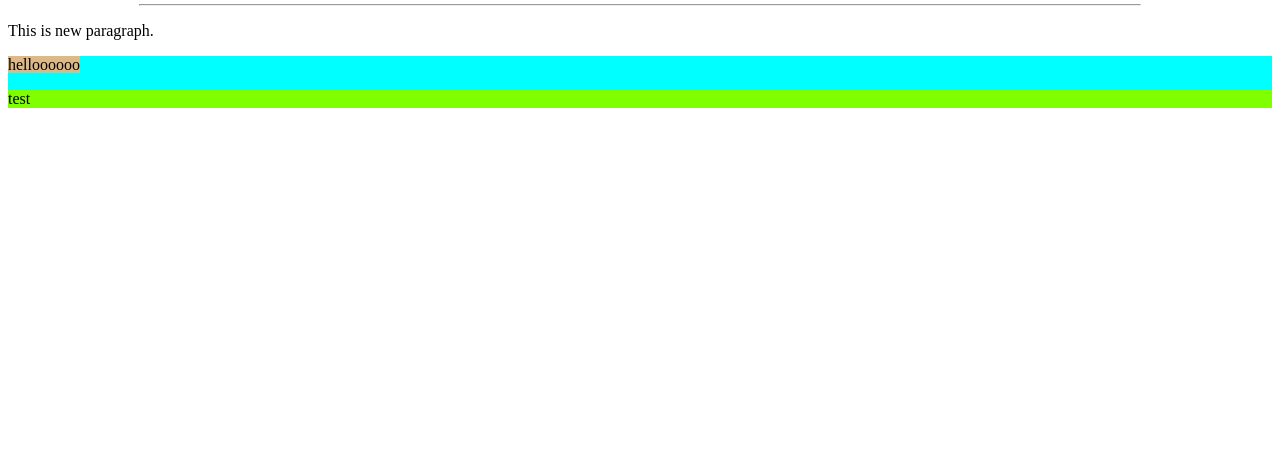
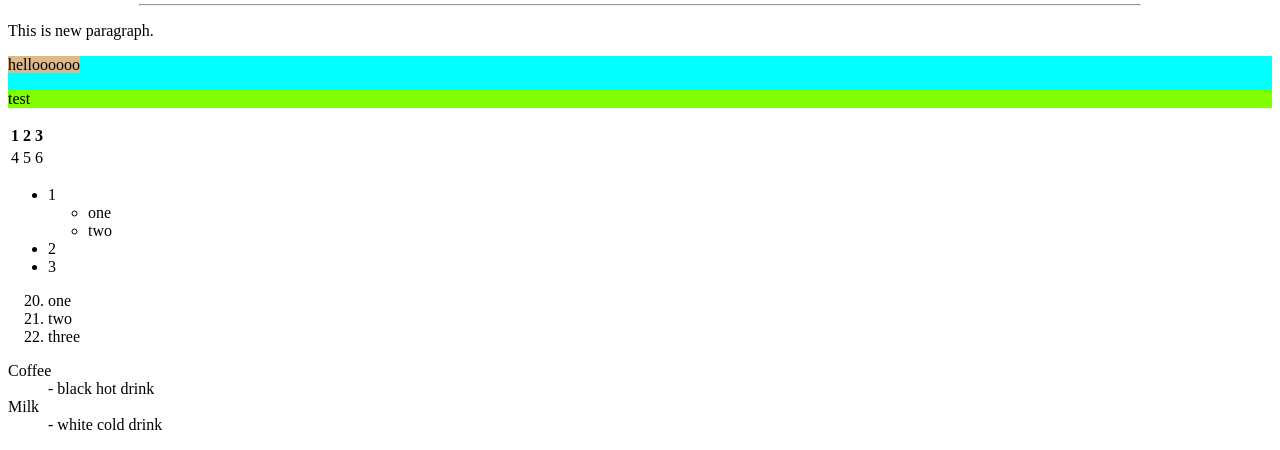
Before and after one commit to zohamasha90/React-Class98, a plain HTML site: page Session2/index.html in a window 1280 px wide. Shown: the part 495-945 px from the top of the page. Before the commit the page ends 800 px from the top, so only its background shows below. Drawn offline with Linux system fonts and the light colour scheme.

Commit message:
Forms.html added

```diff
--- a/Session2/index.html
+++ b/Session2/index.html
@@ -1,4 +1,11 @@
 <html>
+    <head>
+        <title> New Html </title>
+
+        <meta charset="UTF-8" />
+        <meta name="author" content="ZOHa" />
+        <style></style>
+    </head>
     <body>
         <h1>  Heading H1  </h1>
         <h2>  Heading H2  </h2>
@@ -24,7 +31,46 @@
        <div style="background-color: aqua; color:brown">
         <span style="background-color:burlywood; color:black" >   helloooooo </span>
         <p style="background-color:chartreuse; color:black"> test </p>
+       </div>
 
-       </div>
+       <table>
+           <tr>
+               <th> 1 </th>
+               <th> 2 </th>
+               <th> 3 </th>
+           </tr>
+           <tr>
+               <td> 4 </td>
+               <td> 5 </td>
+               <td> 6 </td>
+           </tr>
+
+       </table>
+
+       <ul>
+           <li> 1
+               <ul>
+                   <li> one </li>
+                   <li> two </li>
+               </ul>
+           </li>
+           <li> 2 </li>
+           <li> 3 </li>
+       </ul>
+
+       <ol start="20">
+           <li> one </li>
+           <li> two </li>
+           <li> three </li>
+       </ol>
+
+       <dl>
+           <dt> Coffee</dt>
+           <dd> - black hot drink </dd>
+           <dt> Milk </dt>
+           <dd> - white cold drink</dd>
+       </dl>
+
+
     </body>
 </html>
```
Also changed, not shown: Session2/Form.html (added, +26 -0 lines).
